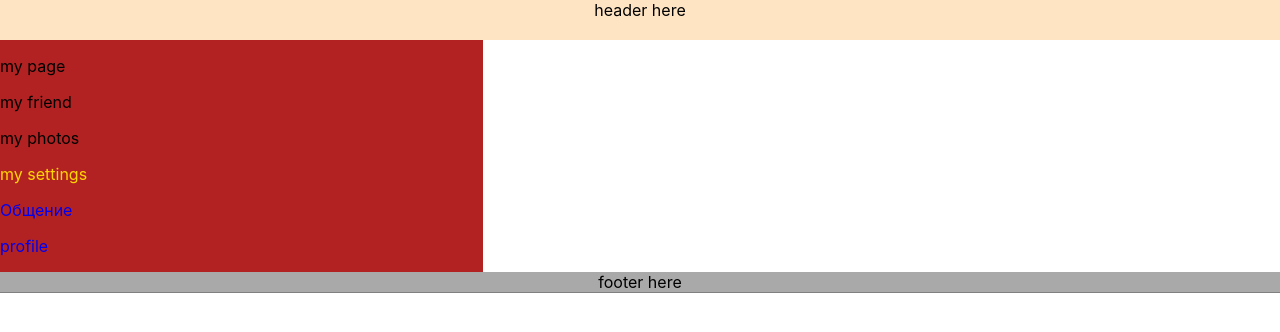
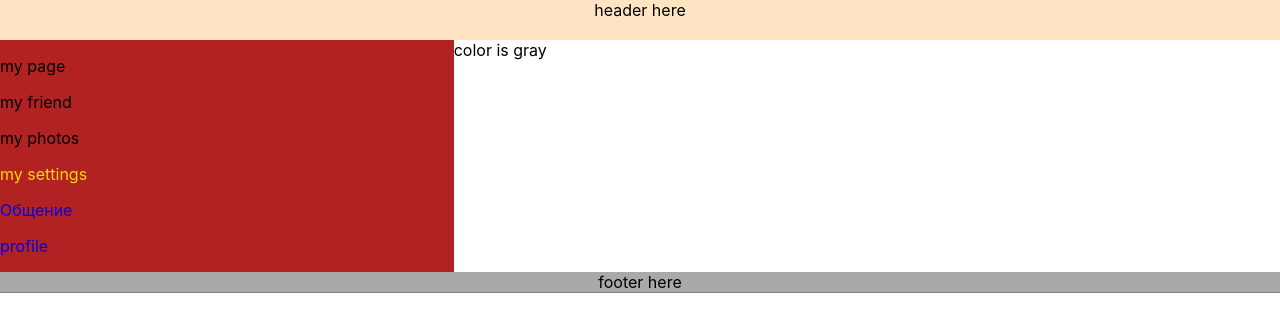
Before and after one commit to CocoGrub/React-Social-network, a React (Create React App) app: page /settings in a window 1280 px wide. Shown: the top 332 px of the page. Built offline with nearby package versions, Linux system fonts and the light colour scheme.

Commit message:
context раблтает

```diff
--- a/src/App.js
+++ b/src/App.js
@@ -7,7 +7,7 @@ import ProfilePage from './components/ProfilePage/ProfilePage'
 import Myfooter from './components/footer/myFooter'
 import SettingsContainer from './components/settings/settingContainer'
 import {Route} from 'react-router-dom'
-
+import MagicContext from './redux/reduxContext'
 
 
 
@@ -21,9 +21,9 @@ console.log(props);
       <Navigation/>
         <div className='content'>
 
-        <Route path='/settings' render={()=><SettingsContainer/>}/>
+        <Route path='/settings' render={()=><MagicContext.Provider value={props}><SettingsContainer/></MagicContext.Provider>}/>
 
-        <Route path='/dialog' render={()=><MessagePage store={props.store}  />}/>
+        <Route path='/dialog' render={()=> <MessagePage store={props.store}  />}/>
 
         <Route  path='/profile' render = {()=><ProfilePage store={props.store} /> }/>
       </div>
--- a/src/components/settings/Settings.jsx
+++ b/src/components/settings/Settings.jsx
@@ -3,11 +3,11 @@ import React from 'react';
 
 
 const Settings =(props)=>{
-    console.log(props);
+    console.log(props.store.store.getState().globals.color);
 
     return(<div>
 
-    <span>{props.color}</span>
+    <span>color is {props.store.store.getState().globals.color}</span>
 
     </div>)
 
--- a/src/components/settings/settingContainer.jsx
+++ b/src/components/settings/settingContainer.jsx
@@ -1,12 +1,14 @@
 import React from 'react';
 import MagicContext from '../../redux/reduxContext'
 import Settings from './Settings'
-const SettingsContainer = ()=>{
+const SettingsContainer = (props)=>{
+    console.log(props);
+
     return(<div>
         <MagicContext.Consumer>
         {data =>{
 
-            return <Settings color={data}></Settings>
+            return <Settings store={data}></Settings>
         }
         }
         </MagicContext.Consumer>
--- a/src/index.js
+++ b/src/index.js
@@ -5,15 +5,15 @@ import App from './App';
 import * as serviceWorker from './serviceWorker';
 import store from './redux/reduxStore'
 import {BrowserRouter} from 'react-router-dom'
-import MagicContext from './redux/reduxContext'
+
 
 const Rerender=()=>{
     console.log(store.getState());
 
      ReactDOM.render(<BrowserRouter>
-       <MagicContext.Provider data={store.getState().globals}>
+
       <App store={store} />
-      </MagicContext.Provider>
+
      </BrowserRouter>, document.getElementById('root'));
 
 }
```
